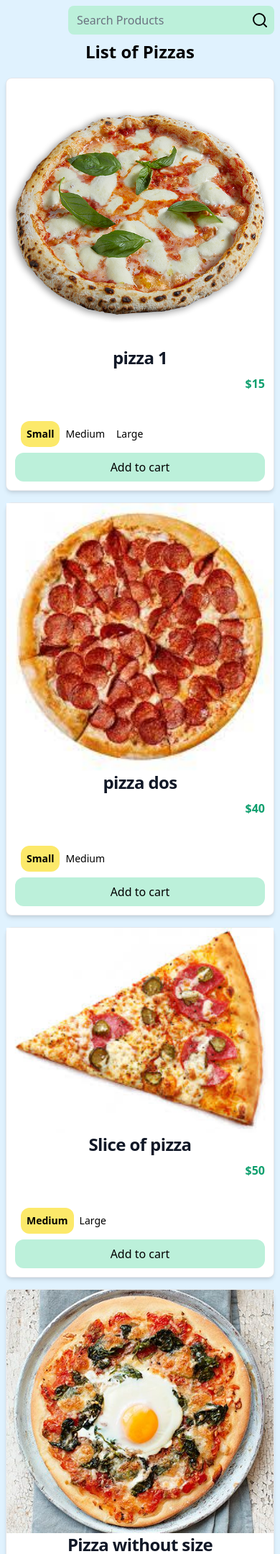
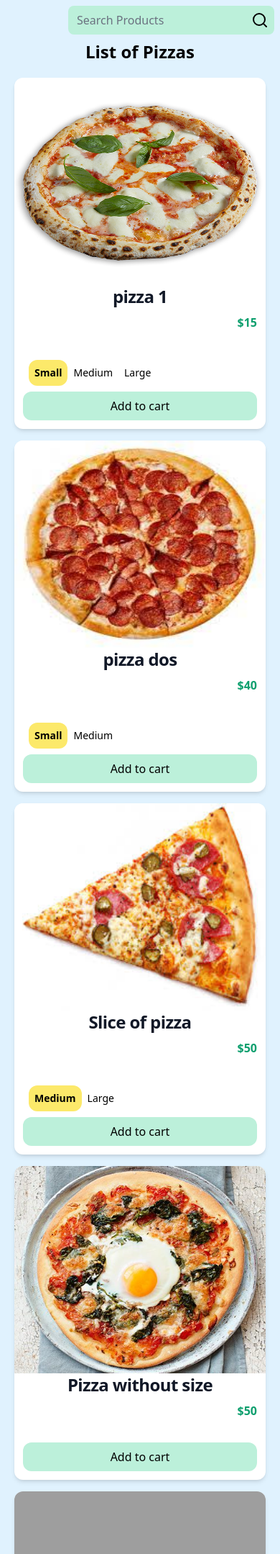
Before and after one commit to notarious2/Django-Pizza-Delivery, a Django app: page / in a window 390 px wide. Shown: the part 144-2303 px from the top of the page at 72% size. Run offline with Django 4.2, Linux system fonts and the light colour scheme; data comes from the database, SQL or seed files in the repository; grey boxes are pictures that could not be loaded.

Commit message:
improved product card's image position

```diff
--- a/store/static/store/src/styles.css
+++ b/store/static/store/src/styles.css
@@ -1263,6 +1263,22 @@ input:checked + .toggle-bg {
   height: 1rem;
 }
 
+.h-40 {
+  height: 10rem;
+}
+
+.h-52 {
+  height: 13rem;
+}
+
+.h-60 {
+  height: 15rem;
+}
+
+.h-72 {
+  height: 18rem;
+}
+
 .max-h-screen {
   max-height: 100vh;
 }
@@ -1345,6 +1361,10 @@ input:checked + .toggle-bg {
 
 .w-48 {
   width: 12rem;
+}
+
+.w-52 {
+  width: 13rem;
 }
 
 .flex-1 {
@@ -1519,6 +1539,11 @@ input:checked + .toggle-bg {
   border-bottom-right-radius: 0.5rem;
 }
 
+.rounded-t-xl {
+  border-top-left-radius: 0.75rem;
+  border-top-right-radius: 0.75rem;
+}
+
 .border {
   border-width: 1px;
 }
@@ -1678,6 +1703,11 @@ input:checked + .toggle-bg {
 
 .fill-current {
   fill: currentColor;
+}
+
+.object-cover {
+  -o-object-fit: cover;
+     object-fit: cover;
 }
 
 .p-0 {
--- a/store/templates/store/products.html
+++ b/store/templates/store/products.html
@@ -26,18 +26,18 @@
 
 <div>
   <h1 class="text-2xl text-center font-bold mb-3">List of Pizzas</h1>
-  <div class="grid grid-cols-1 sm:grid-cols-1 md:grid-cols-3 lg:grid-cols-5">
+  <div class="grid grid-cols-1 sm:grid-cols-1 md:grid-cols-3 lg:grid-cols-5 mx-3">
     {% for product in products %}
     <div
-      class="flex flex-col m-2 bg-white border border-gray-200 rounded-lg shadow-md dark:bg-gray-800 dark:border-gray-700 individual-container"
+      class="flex flex-col m-2 bg-white rounded-xl shadow-md individual-container"
     >
       <img
-        class="w-full h-full block mx-auto"
+        class="h-72 w-full rounded-t-xl"
         src="{{ product.image.url }}"
         alt=""
       />
       <h5
-        class="mb-2 text-center text-2xl font-bold tracking-tight text-gray-900 dark:text-white"
+        class="mb-2 text-center text-2xl font-bold tracking-tight text-gray-900"
       >
         {{product.name}}
       </h5>
```
